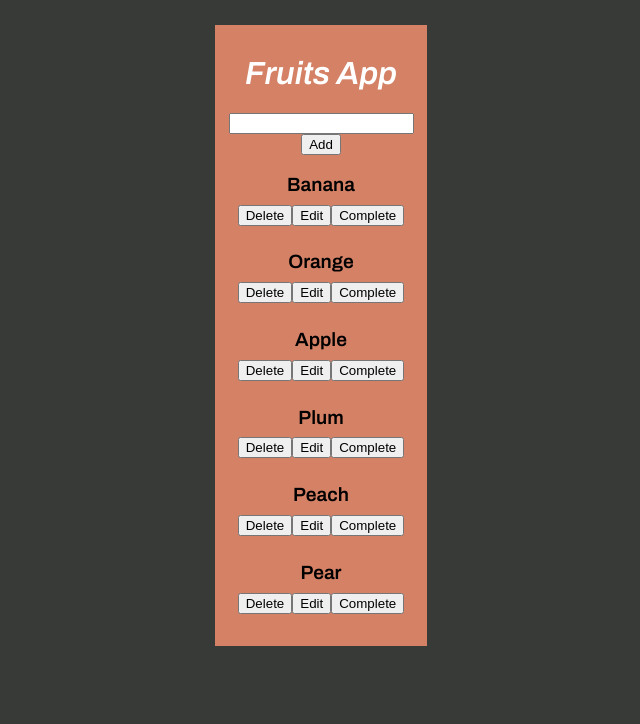
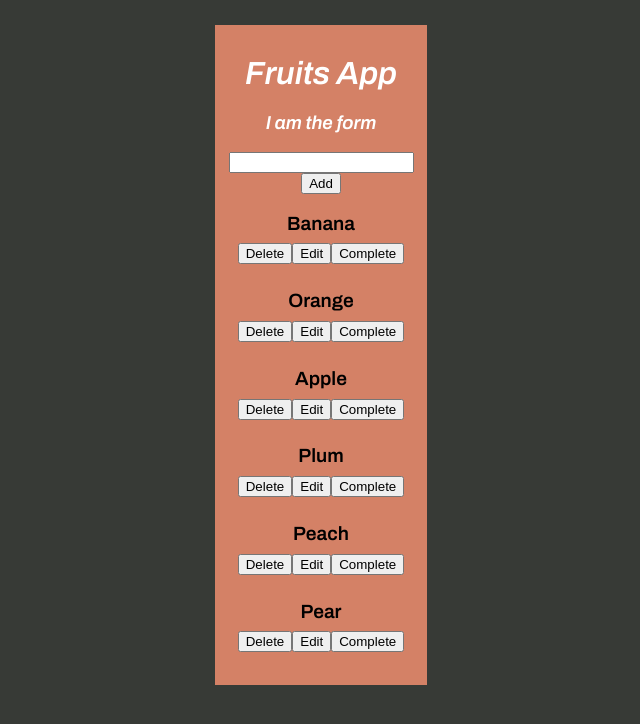
Before and after one commit to giacomo9999/React-CRUD-Single-Component, a React (Create React App) app: page / in a window 1280 px wide. Shown: the top 724 px of the page, without its empty margins (319-959 px from the left). Built offline with nearby package versions, Linux system fonts and the light colour scheme.

Commit message:
Minor tweaks.

```diff
--- /dev/null
+++ b/src/FruitForm.js
@@ -0,0 +1,9 @@
+import React, { Component } from "react";
+
+class FruitForm extends Component {
+  render() {
+    return <h3>I am the form</h3>;
+  }
+}
+
+export default FruitForm;
--- a/src/Fruits.js
+++ b/src/Fruits.js
@@ -1,4 +1,5 @@
 import React, { Component } from "react";
+import FruitForm from "./FruitForm";
 
 class Fruits extends Component {
   constructor(props) {
@@ -92,6 +93,7 @@ class Fruits extends Component {
   render() {
     return (
       <div>
+        <FruitForm formType="update" />
         {this.renderEditForm()}
         <form onSubmit={this.onSubmitHandle}>
           <input type="text" name="item" className="item" />
```
